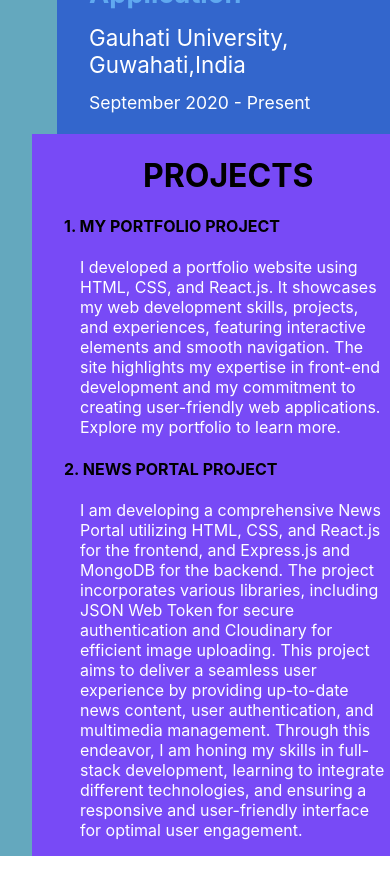
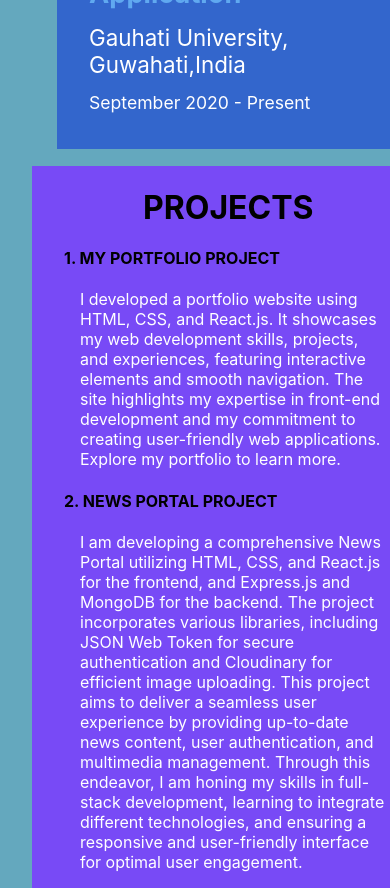
Before and after one commit to sagardas424/myportfolio, a React (Create React App) app: page / in a window 390 px wide. Shown: the part 3640-4528 px from the top of the page. Before the commit the page ends 4496 px from the top, so only its background shows below. Built offline with nearby package versions, Linux system fonts and the light colour scheme.

Commit message:
Update App.css

```diff
--- a/src/App.css
+++ b/src/App.css
@@ -505,7 +505,7 @@ width: 48%;
           .project{
             width: 100%;
             height: auto;
-            margin-top: 5rem;
+            margin-top: 7rem;
             margin-left: 2rem;
             margin-right: 2rem;
             background-color: #784af6;
```
